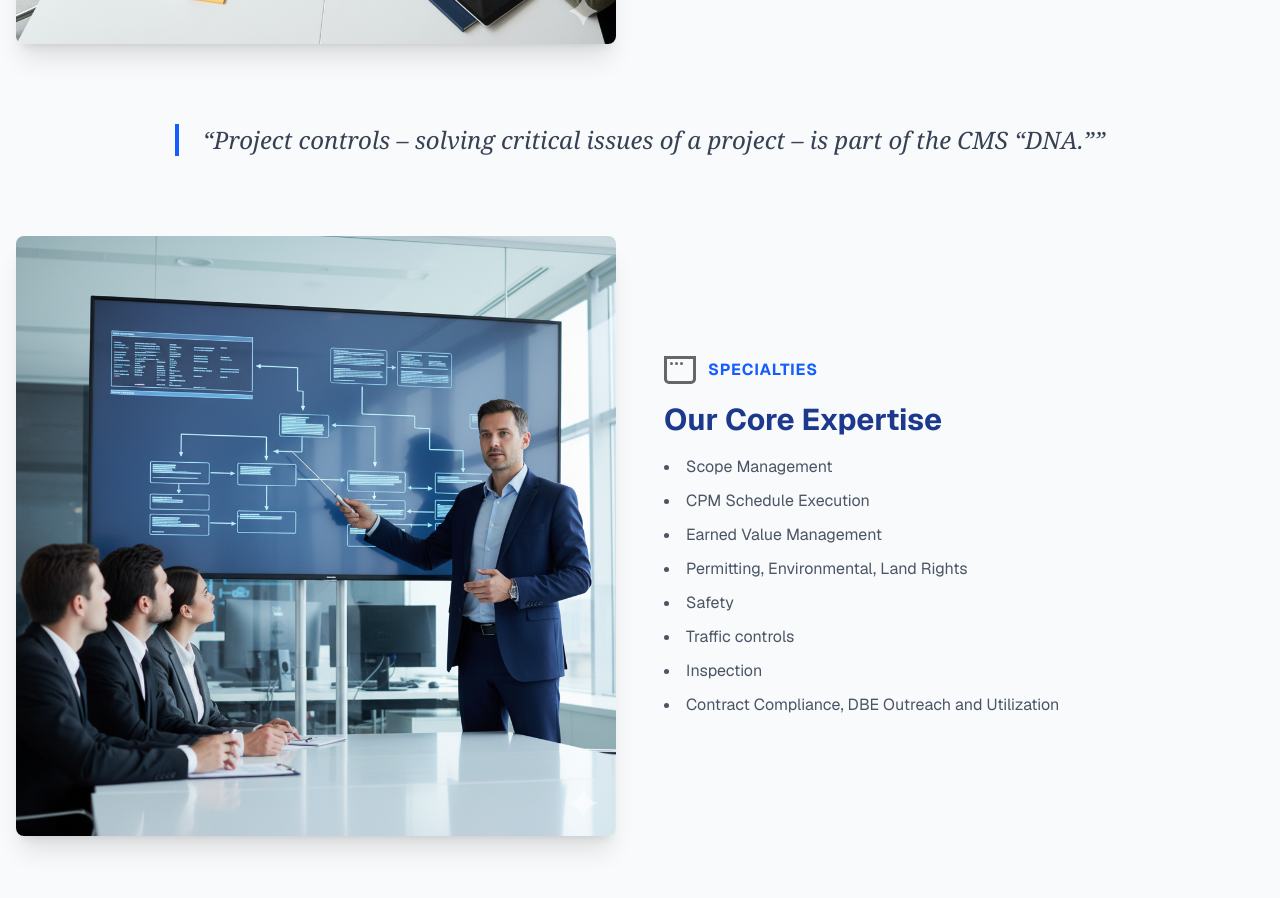
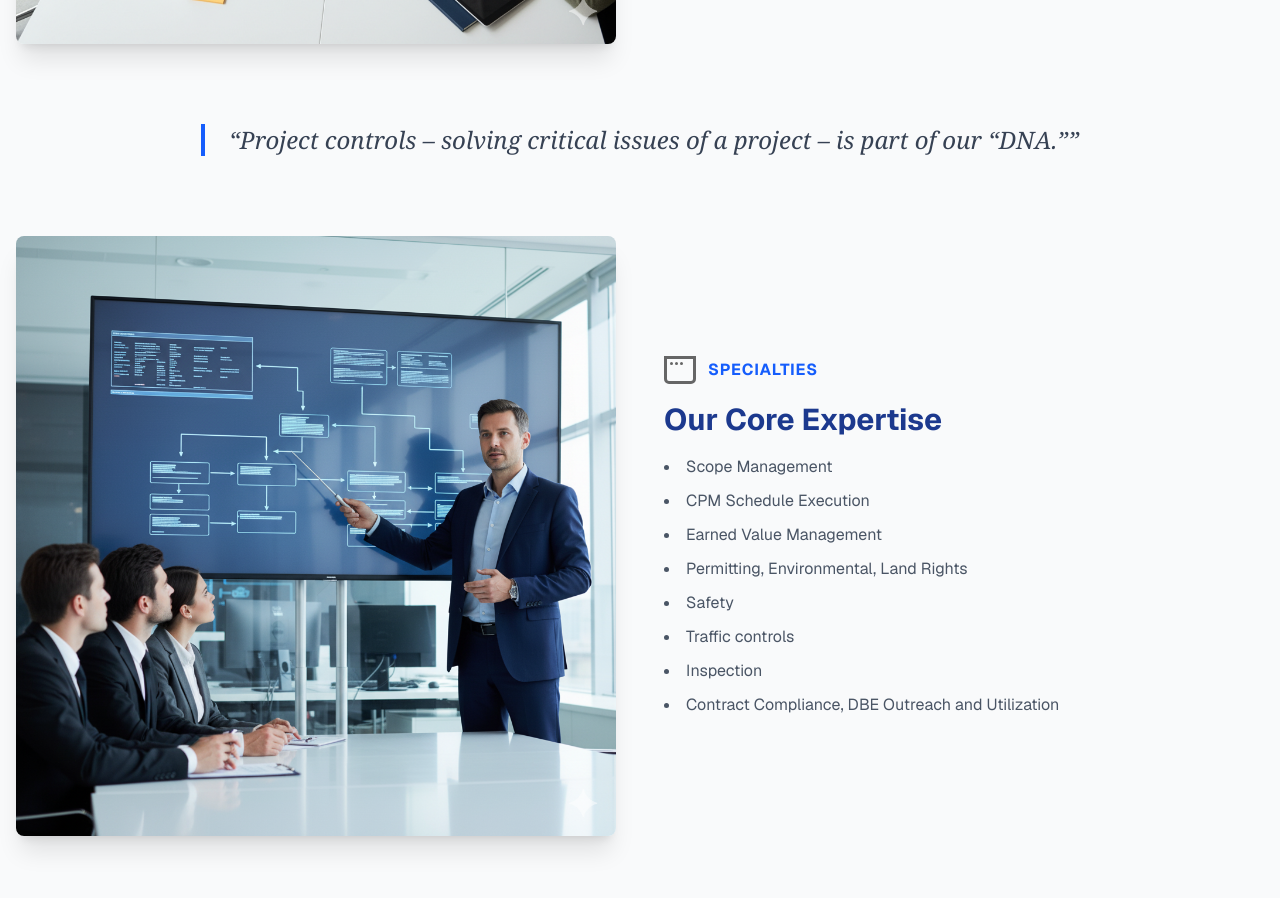
Before and after one commit to digitalmarketingcanada5/sharp_pcs, a Next.js app: page /services in a window 1280 px wide. Shown: the part 1480-2378 px from the top of the page. Built offline with nearby package versions, Linux system fonts and the light colour scheme.

Commit message:
Update project controls quote to reflect new branding language

```diff
--- a/generated_service_page.js
+++ b/generated_service_page.js
@@ -129,7 +129,7 @@ const MainContent = () => (
             {/* Quote Section */}
             <div className="text-center my-20">
                 <blockquote className="text-2xl italic text-gray-700 font-serif border-l-4 border-blue-600 pl-6 inline-block">
-                    "Project controls – solving critical issues of a project – is part of the CMS “DNA.”"
+                    "Project controls – solving critical issues of a project – is part of our “DNA.”"
                 </blockquote>
             </div>
 
--- a/src/components/ServicesContent.js
+++ b/src/components/ServicesContent.js
@@ -31,7 +31,7 @@ const ServicesContent = () => (
             {/* Quote Section */}
             <div className="text-center my-20">
                 <blockquote className="text-2xl italic text-gray-700 font-serif border-l-4 border-blue-600 pl-6 inline-block">
-                    &ldquo;Project controls – solving critical issues of a project – is part of the CMS &ldquo;DNA.&rdquo;&rdquo;
+                    &ldquo;Project controls – solving critical issues of a project – is part of our &ldquo;DNA.&rdquo;&rdquo;
                 </blockquote>
             </div>
 
```
